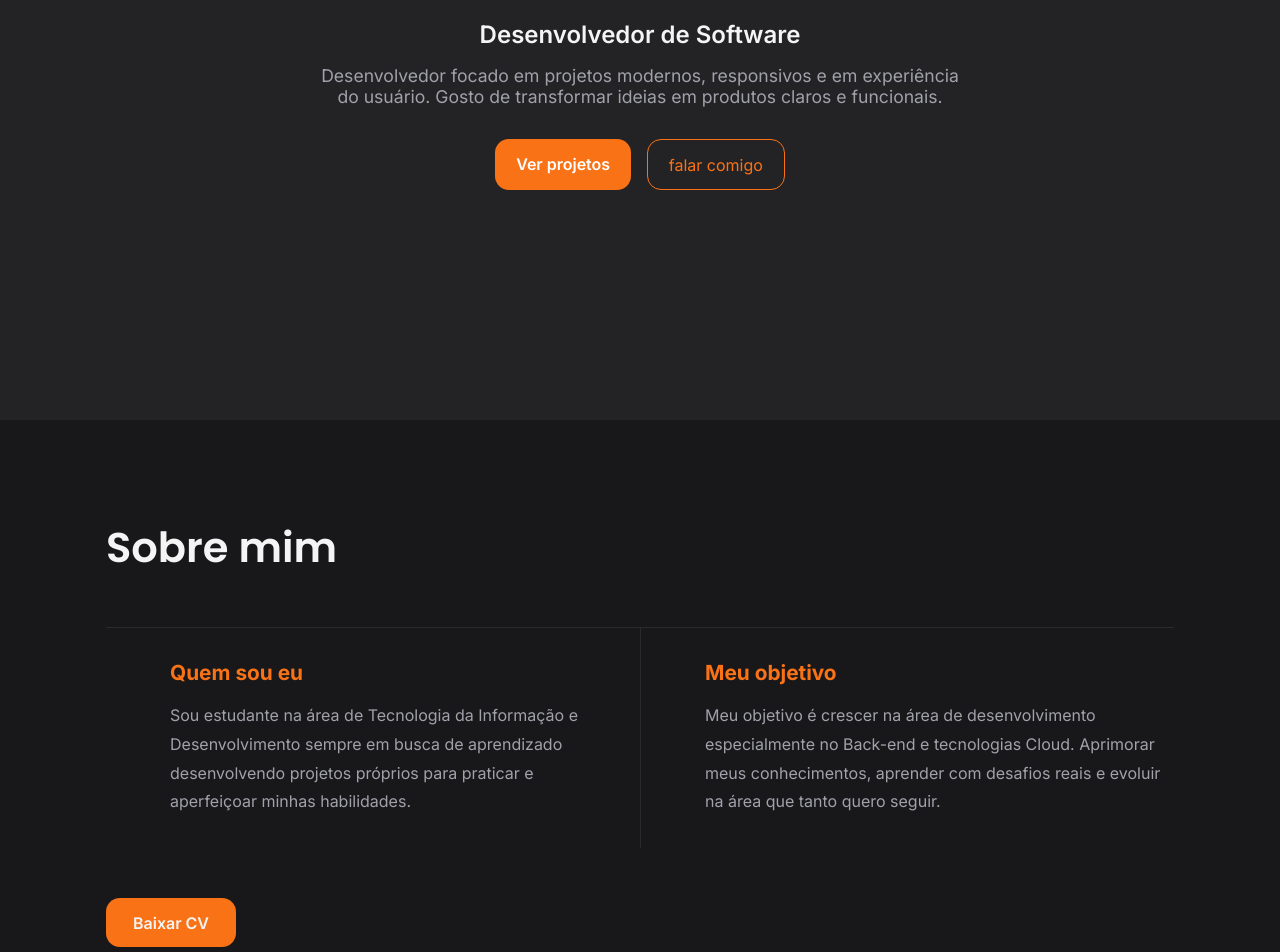
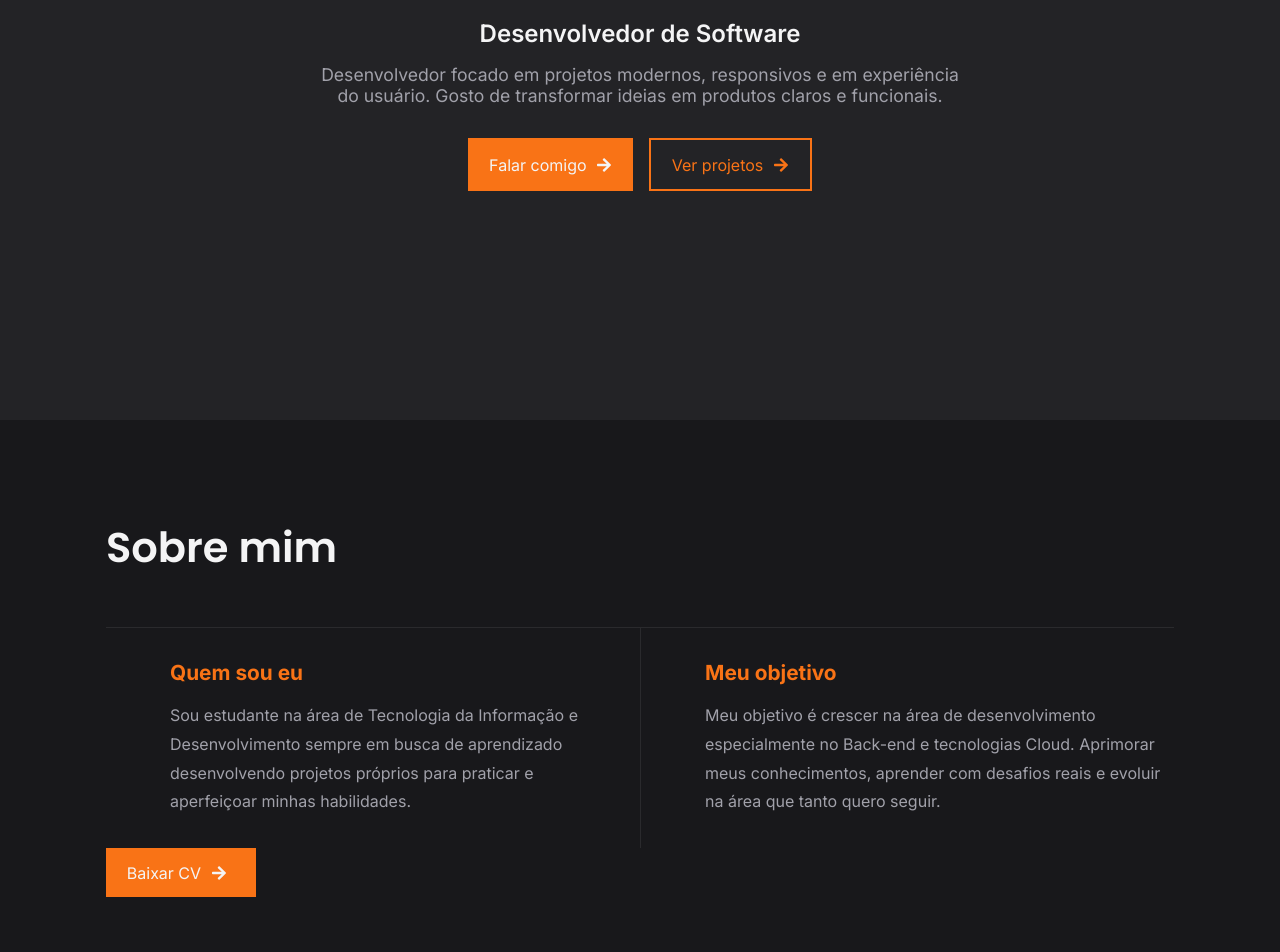
Before and after one commit to marcoshjunior/Meu-Portifolio-React, a React (Vite) app in the folder portifolio-react/: page / in a window 1280 px wide. Shown: the part 380-1332 px from the top of the page. Built offline with nearby package versions, Linux system fonts and the light colour scheme.

Commit message:
mudando botões de hero e about

```diff
--- a/portifolio-react/src/components/About/About.jsx
+++ b/portifolio-react/src/components/About/About.jsx
@@ -1,5 +1,6 @@
 import FadeInSection from "../FadeInSection/FadeInSection";
 import styles from "./About.module.css";
+import ButtonPrimary from "../Button/ButtonPrimary/ButtonPrimary";
 
 export default function About() {
   return (
@@ -26,14 +27,13 @@ export default function About() {
             </p>
           </article>
         </div>
-        <a
-          className={styles.curriculo}
+        <ButtonPrimary
+          texto="Baixar CV"
           href="../../assets/pdf/Marcos-curriculo.pdf"
           download="Curriculo-marcos.pdf"
           type="applicaton/pdf"
-        >
-          Baixar CV
-        </a>
+          className={styles.downloadButton}
+        />
       </div>
     </section>
   );
--- a/portifolio-react/src/components/About/About.module.css
+++ b/portifolio-react/src/components/About/About.module.css
@@ -26,21 +26,8 @@
   line-height: 1.8;
   margin: 0;
 }
-
-.curriculo {
-  display: flex;
-  justify-content: center;
-  background: var(--primary);
-  margin-top: 50px;
-  width: 130px;
-  padding: 0.9rem 1.3rem;
-  border-radius: var(--radius);
-  font-weight: 600;
-  transition: 0.2s;
-}
-.curriculo:hover {
-  background: var(--primary-hover);
-  transform: translateX(3px);
+.downloadButton {
+  width: 150px;
 }
 
 @media (min-width: 768px) {
--- /dev/null
+++ b/portifolio-react/src/components/Button/ButtonPrimary/ButtonPrimary.jsx
@@ -0,0 +1,13 @@
+import styles from "./ButtonPrimary.module.css";
+import { FaArrowRight } from "react-icons/fa";
+
+function ButtonPrimary({ texto, className = "", ...props }) {
+  return (
+    <a className={`${styles.primary} ${className}`} {...props}>
+      {texto}
+      <FaArrowRight className={styles.icon} />
+    </a>
+  );
+}
+
+export default ButtonPrimary;
--- /dev/null
+++ b/portifolio-react/src/components/Button/ButtonPrimary/ButtonPrimary.module.css
@@ -0,0 +1,22 @@
+@import "../../../styles/globals.css";
+
+.primary {
+  display: flex;
+  align-items: center;
+  gap: 0.6rem;
+  background: var(--primary);
+  padding: 0.9rem 1.3rem;
+  transition:
+    background 0.2s,
+    gap 0.25s;
+}
+.primary:hover {
+  background: var(--primary-hover);
+  gap: 1.05rem;
+}
+.icon {
+  transition: transform 0.25s ease;
+}
+.primary:hover .icon {
+  transform: translateX(6px);
+}
--- /dev/null
+++ b/portifolio-react/src/components/Button/ButtonSecondary/ButtonSecondary.jsx
@@ -0,0 +1,12 @@
+import styles from "./ButtonSecondary.module.css";
+import { FaArrowRight } from "react-icons/fa";
+
+function ButtonSecondary({ texto, href }) {
+  return (
+    <a className={styles.secondary} href={href}>
+      <span className={styles.text}>{texto}</span>
+      <FaArrowRight className={styles.icon} />
+    </a>
+  );
+}
+export default ButtonSecondary;
--- /dev/null
+++ b/portifolio-react/src/components/Button/ButtonSecondary/ButtonSecondary.module.css
@@ -0,0 +1,42 @@
+@import "../../../styles/globals.css";
+
+.secondary {
+  position: relative;
+  display: flex;
+  align-items: center;
+  gap: 0.6rem;
+  padding: 0.9rem 1.3rem;
+  border: 2px solid var(--primary);
+  color: var(--primary);
+  overflow: hidden;
+  transition: color 0.3s ease;
+}
+.secondary::before {
+  content: "";
+  position: absolute;
+  top: 0;
+  left: 0;
+  width: 0%;
+  height: 100%;
+  background: var(--primary);
+  z-index: 1;
+  transition: width 0.3s ease;
+}
+.secondary:hover::before {
+  width: 100%;
+}
+.secondary:hover {
+  color: black;
+}
+
+.text,
+.icon {
+  position: relative;
+  z-index: 2;
+}
+.icon {
+  transition: transform 0.25s ease;
+}
+.secondary:hover .icon {
+  transform: translateX(6px);
+}
--- a/portifolio-react/src/components/Hero/Hero.jsx
+++ b/portifolio-react/src/components/Hero/Hero.jsx
@@ -1,6 +1,8 @@
 import { profile } from "../../data/portifolio";
 import FadeInSection from "../FadeInSection/FadeInSection";
 import styles from "./Hero.module.css";
+import ButtonPrimary from "../Button/ButtonPrimary/ButtonPrimary";
+import ButtonSecondary from "../Button/ButtonSecondary/ButtonSecondary";
 
 export default function Hero() {
   return (
@@ -8,7 +10,6 @@ export default function Hero() {
       <div className="container">
         <FadeInSection />
         <div className={styles.content}>
-          {/*<p className={styles.badge}>Disponivel para freelas e estagio</p>*/}
           <h1>
             Olá, eu sou <span>{profile.name}</span>
           </h1>
@@ -19,12 +20,8 @@ export default function Hero() {
           <p className={styles.subtitle}>{profile.bio}</p>
 
           <div className={styles.actions}>
-            <a className={styles.primary} href="#projetos">
-              Ver projetos
-            </a>
-            <a className={styles.secondary} href="#contato">
-              falar comigo
-            </a>
+            <ButtonPrimary texto="Falar comigo" href="#contato" />
+            <ButtonSecondary texto="Ver projetos" href="#projetos" />
           </div>
         </div>
       </div>
--- a/portifolio-react/src/components/Hero/Hero.module.css
+++ b/portifolio-react/src/components/Hero/Hero.module.css
@@ -55,31 +55,6 @@ h2 {
   gap: 1rem;
 }
 
-.primary {
-  background: var(--primary);
-  color: white;
-  padding: 0.9rem 1.3rem;
-  border-radius: var(--radius);
-  font-weight: 600;
-  transition: 0.2s;
-}
-.primary:hover {
-  background: var(--primary-hover);
-  transform: translateY(-2px);
-}
-
-.secondary {
-  border: 1px solid var(--primary);
-  color: var(--primary);
-  padding: 0.9rem 1.3rem;
-  border-radius: var(--radius);
-  transition: 0.2s;
-}
-.secondary:hover {
-  background: var(--primary);
-  color: white;
-}
-
 @media (min-width: 768px) {
   .hero {
     padding-top: 2rem;
```
Also changed, not shown: portifolio-react/src/components/Button/ButtonTertiary/ButtonTertiary.jsx (added), portifolio-react/src/components/Button/ButtonTertiary/ButtonTertiary.module.css (added).
